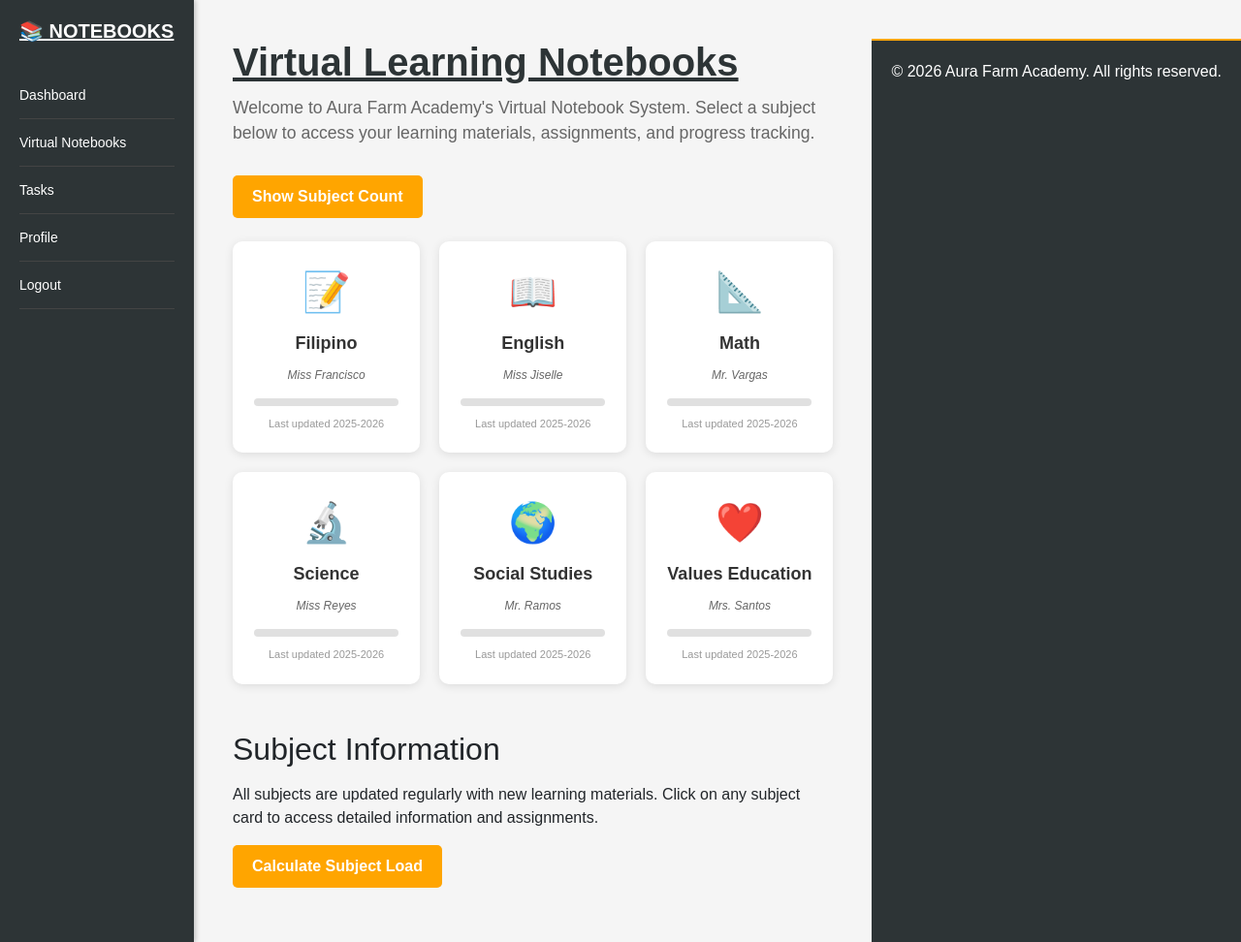
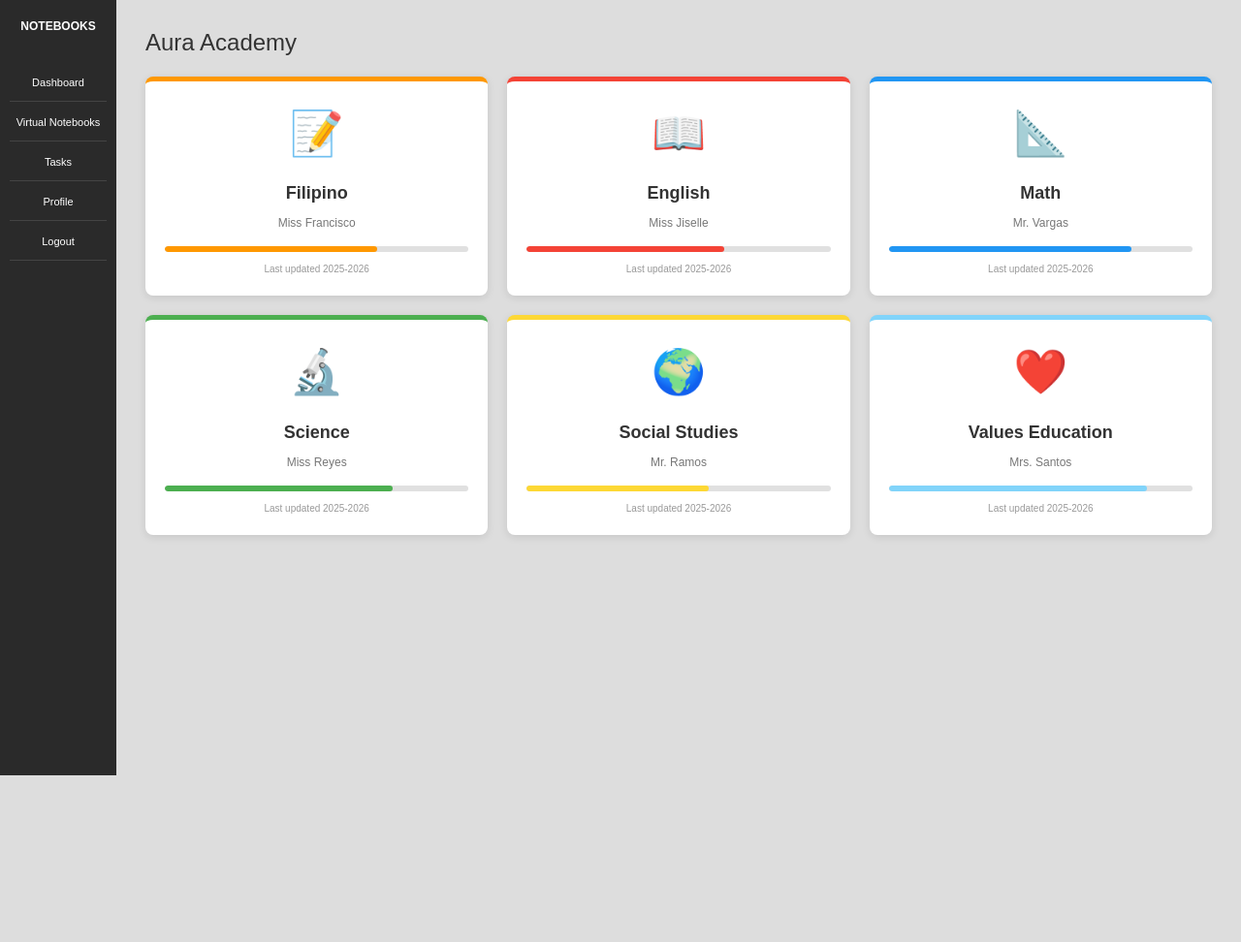
Before and after one commit to Bausahehehahahoo67/Fairview_ICT9Topaz_Q4SkillsTest_Bausa_Gerthy, a plain HTML site: page notebook.html in a window 1280 px wide. Shown: the whole page at 97% size. After the commit the page ends 800 px from the top, so only its background shows below. Drawn offline with nearby package versions, Linux system fonts and the light colour scheme.

Commit message:
Update notebook.html

```diff
--- a/notebook.html
+++ b/notebook.html
@@ -3,33 +3,29 @@
 <head>
     <meta charset="UTF-8">
     <meta name="viewport" content="width=device-width, initial-scale=1.0">
-    <title>Virtual Notebooks - Aura Farm Academy</title>
-    <!-- Bootstrap CSS Link -->
+    <title>NOTEBOOKS - Aura Farm Academy</title>
     <link href="https://cdn.jsdelivr.net/npm/bootstrap@5.3.3/dist/css/bootstrap.min.css" rel="stylesheet">
-    <!-- Bootstrap JS Link -->
     <script src="https://cdn.jsdelivr.net/npm/bootstrap@5.3.3/dist/js/bootstrap.bundle.min.js"></script>
     <style>
-        /* CSS Properties: General body styling */
         body {
-            background-color: #f5f5f5;
+            background-color: #ddd;
             display: flex;
-            font-family: 'Arial', sans-serif;
+            font-family: Arial, sans-serif;
         }
 
-        /* CSS Properties: Sidebar styling */
         .sidebar {
-            width: 200px;
-            background-color: #2d3436;
+            width: 120px;
+            background-color: #2a2a2a;
             color: white;
-            padding: 20px;
+            padding: 20px 10px;
             min-height: 100vh;
-            box-shadow: 2px 0 5px rgba(0,0,0,0.2);
         }
 
         .sidebar h5 {
+            font-size: 12px;
             margin-bottom: 30px;
+            text-align: center;
             font-weight: bold;
-            text-decoration: underline;
         }
 
         .sidebar ul {
@@ -38,340 +34,205 @@
         }
 
         .sidebar ul li {
-            padding: 12px 0;
+            padding: 8px 0;
             border-bottom: 1px solid #444;
+            text-align: center;
         }
 
         .sidebar ul li a {
             color: white;
             text-decoration: none;
-            font-size: 14px;
-            transition: color 0.3s;
+            font-size: 11px;
         }
 
         .sidebar ul li a:hover {
             color: #ffa500;
-            font-weight: bold;
         }
 
-        /* CSS Properties: Main content area */
         .main-content {
             flex: 1;
-            padding: 40px;
+            padding: 30px;
         }
 
-        /* CSS Properties: Heading styling */
-        .main-title {
-            color: #2d3436;
-            font-weight: bold;
-            text-decoration: underline;
-            margin-bottom: 10px;
-            font-size: 2.5rem;
+        h1 {
+            font-size: 24px;
+            margin-bottom: 20px;
+            color: #333;
         }
 
-        .subtitle {
-            color: #666;
-            margin-bottom: 30px;
-            font-size: 1.1rem;
-        }
-
-        /* CSS Properties: Grid container for cards */
-        .cards-container {
+        .cards-grid {
             display: grid;
             grid-template-columns: repeat(3, 1fr);
             gap: 20px;
-            margin-bottom: 30px;
         }
 
-        /* CSS Properties: Card styling */
-        .card {
+        .notebook-card {
             background: white;
-            border-radius: 10px;
+            border-radius: 8px;
             padding: 20px;
             text-align: center;
-            box-shadow: 0 2px 10px rgba(0,0,0,0.1);
+            box-shadow: 0 2px 8px rgba(0,0,0,0.1);
+            border-top: 5px solid;
             cursor: pointer;
             transition: transform 0.3s, box-shadow 0.3s;
-            border: 2px solid transparent;
         }
 
-        .card:hover {
+        .notebook-card:hover {
             transform: translateY(-5px);
-            box-shadow: 0 4px 15px rgba(0,0,0,0.2);
-            border-color: #ffa500;
+            box-shadow: 0 4px 12px rgba(0,0,0,0.15);
         }
 
+        .card-orange { border-top-color: #ff9800; }
+        .card-red { border-top-color: #f44336; }
+        .card-blue { border-top-color: #2196f3; }
+        .card-green { border-top-color: #4caf50; }
+        .card-yellow { border-top-color: #fdd835; }
+        .card-lightblue { border-top-color: #81d4fa; }
+
         .card-icon {
-            font-size: 40px;
-            margin-bottom: 10px;
+            font-size: 45px;
+            margin-bottom: 15px;
         }
 
         .card-title {
+            font-size: 18px;
             font-weight: bold;
-            font-size: 18px;
-            margin-bottom: 10px;
             color: #333;
-            text-decoration: none;
+            margin-bottom: 8px;
         }
 
         .card-teacher {
             font-size: 12px;
-            color: #666;
+            color: #777;
             margin-bottom: 15px;
-            font-style: italic;
         }
 
-        .card-progress {
+        .progress-bar {
+            height: 6px;
             background-color: #e0e0e0;
-            height: 8px;
-            border-radius: 5px;
+            border-radius: 3px;
+            overflow: hidden;
             margin-bottom: 10px;
         }
 
+        .progress-fill {
+            height: 100%;
+            border-radius: 3px;
+        }
+
+        .fill-orange { background-color: #ff9800; width: 70%; }
+        .fill-red { background-color: #f44336; width: 65%; }
+        .fill-blue { background-color: #2196f3; width: 80%; }
+        .fill-green { background-color: #4caf50; width: 75%; }
+        .fill-yellow { background-color: #fdd835; width: 60%; }
+        .fill-lightblue { background-color: #81d4fa; width: 85%; }
+
         .card-date {
-            font-size: 11px;
+            font-size: 10px;
             color: #999;
         }
 
-        /* CSS Properties: Footer styling */
-        .footer {
-            background-color: #2d3436;
-            color: white;
-            padding: 20px;
-            text-align: center;
-            margin-top: 40px;
-            border-top: 2px solid #ffa500;
-        }
-
-        .footer a {
-            color: #ffa500;
-            text-decoration: none;
-            margin: 0 10px;
-        }
-
-        .footer a:hover {
-            text-decoration: underline;
-        }
-
-        /* CSS Properties: Responsive design */
-        @media (max-width: 1200px) {
-            .cards-container {
-                grid-template-columns: repeat(2, 1fr);
+        @media (max-width: 768px) {
+            .cards-grid {
+                grid-template-columns: 1fr;
             }
-        }
-
-        @media (max-width: 768px) {
             body {
                 flex-direction: column;
             }
             .sidebar {
                 width: 100%;
-                min-height: auto;
             }
-            .cards-container {
-                grid-template-columns: 1fr;
-            }
-            .main-title {
-                font-size: 1.8rem;
-            }
-        }
-
-        /* CSS Properties: Button styling */
-        .btn-custom {
-            background-color: #ffa500;
-            color: white;
-            font-weight: bold;
-            border: none;
-            border-radius: 5px;
-            padding: 10px 20px;
-            transition: background-color 0.3s;
-        }
-
-        .btn-custom:hover {
-            background-color: #ff8c00;
-            color: white;
         }
     </style>
 </head>
 <body>
-    <!-- Sidebar Navigation -->
     <div class="sidebar">
-        <h5>📚 NOTEBOOKS</h5>
+        <h5>NOTEBOOKS</h5>
         <ul>
-            <li><a href="#dashboard">Dashboard</a></li>
-            <li><a href="#notebooks">Virtual Notebooks</a></li>
-            <li><a href="#tasks">Tasks</a></li>
-            <li><a href="#profile">Profile</a></li>
-            <li><a href="#logout">Logout</a></li>
+            <li><a href="#">Dashboard</a></li>
+            <li><a href="#">Virtual Notebooks</a></li>
+            <li><a href="#">Tasks</a></li>
+            <li><a href="#">Profile</a></li>
+            <li><a href="#">Logout</a></li>
         </ul>
     </div>
 
-    <!-- Main Content Area -->
     <div class="main-content">
-        <!-- Main Heading -->
-        <h1 class="main-title">Virtual Learning Notebooks</h1>
+        <h1>Aura Academy</h1>
 
-        <!-- Paragraph: Introduction -->
-        <p class="subtitle">Welcome to Aura Farm Academy's Virtual Notebook System. Select a subject below to access your learning materials, assignments, and progress tracking.</p>
+        <div class="cards-grid">
 
-        <!-- Button to display count -->
-        <button class="btn btn-custom mb-4" onclick="displaySubjectCount()">Show Subject Count</button>
-        <div id="countOutput" class="alert alert-info d-none"></div>
-
-        <div class="cards-container">
-            <!-- Card 1: Filipino -->
-            <div class="card" onclick="handleCardClick('Filipino', 'Miss Francisco')">
+            <div class="notebook-card card-orange" onclick="selectSubject('Filipino', 'Miss Francisco')">
                 <div class="card-icon">📝</div>
                 <div class="card-title">Filipino</div>
                 <div class="card-teacher">Miss Francisco</div>
-                <div class="card-progress"></div>
+                <div class="progress-bar">
+                    <div class="progress-fill fill-orange"></div>
+                </div>
                 <div class="card-date">Last updated 2025-2026</div>
             </div>
 
-            <!-- Card 2: English -->
-            <div class="card" onclick="handleCardClick('English', 'Miss Jiselle')">
+
+            <div class="notebook-card card-red" onclick="selectSubject('English', 'Miss Jiselle')">
                 <div class="card-icon">📖</div>
                 <div class="card-title">English</div>
                 <div class="card-teacher">Miss Jiselle</div>
-                <div class="card-progress"></div>
+                <div class="progress-bar">
+                    <div class="progress-fill fill-red"></div>
+                </div>
                 <div class="card-date">Last updated 2025-2026</div>
             </div>
 
-            <!-- Card 3: Math -->
-            <div class="card" onclick="handleCardClick('Math', 'Mr. Vargas')">
+
+            <div class="notebook-card card-blue" onclick="selectSubject('Math', 'Mr. Vargas')">
                 <div class="card-icon">📐</div>
                 <div class="card-title">Math</div>
                 <div class="card-teacher">Mr. Vargas</div>
-                <div class="card-progress"></div>
+                <div class="progress-bar">
+                    <div class="progress-fill fill-blue"></div>
+                </div>
                 <div class="card-date">Last updated 2025-2026</div>
             </div>
 
-            <!-- Card 4: Science -->
-            <div class="card" onclick="handleCardClick('Science', 'Miss Reyes')">
+
+            <div class="notebook-card card-green" onclick="selectSubject('Science', 'Miss Reyes')">
                 <div class="card-icon">🔬</div>
                 <div class="card-title">Science</div>
                 <div class="card-teacher">Miss Reyes</div>
-                <div class="card-progress"></div>
+                <div class="progress-bar">
+                    <div class="progress-fill fill-green"></div>
+                </div>
                 <div class="card-date">Last updated 2025-2026</div>
             </div>
 
-            <!-- Card 5: Social Studies -->
-            <div class="card" onclick="handleCardClick('Social Studies', 'Mr. Ramos')">
+
+            <div class="notebook-card card-yellow" onclick="selectSubject('Social Studies', 'Mr. Ramos')">
                 <div class="card-icon">🌍</div>
                 <div class="card-title">Social Studies</div>
                 <div class="card-teacher">Mr. Ramos</div>
-                <div class="card-progress"></div>
+                <div class="progress-bar">
+                    <div class="progress-fill fill-yellow"></div>
+                </div>
                 <div class="card-date">Last updated 2025-2026</div>
             </div>
 
-            <!-- Card 6: Values Education -->
-            <div class="card" onclick="handleCardClick('Values Education', 'Mrs. Santos')">
+
+            <div class="notebook-card card-lightblue" onclick="selectSubject('Values Education', 'Mrs. Santos')">
                 <div class="card-icon">❤️</div>
                 <div class="card-title">Values Education</div>
                 <div class="card-teacher">Mrs. Santos</div>
-                <div class="card-progress"></div>
+                <div class="progress-bar">
+                    <div class="progress-fill fill-lightblue"></div>
+                </div>
                 <div class="card-date">Last updated 2025-2026</div>
             </div>
         </div>
-
-        <!-- Heading for Additional Info -->
-        <h2 class="mt-5 mb-3">Subject Information</h2>
-
-        <!-- Paragraph: Subject info -->
-        <p>All subjects are updated regularly with new learning materials. Click on any subject card to access detailed information and assignments.</p>
-
-        <!-- Button to calculate total subjects -->
-        <button class="btn btn-custom mb-3" onclick="calculateAverageLoad()">Calculate Subject Load</button>
-        <div id="calcOutput" class="alert alert-success d-none"></div>
     </div>
 
-    <!-- Footer -->
-    <footer class="footer">
-        <p>&copy; 2026 Aura Farm Academy. All rights reserved.</p>
-    </footer>
-
+    <script>
+        function selectSubject(subject, teacher) {
+            alert("You selected: " + subject + " (" + teacher + ")");
+        }
+    </script>
 </body>
-
-<script>
-    // JavaScript Variables and Operators
-    // Variables to store subject data
-    const subjects = ["Filipino", "English", "Math", "Science", "Social Studies", "Values Education"];
-    const totalSubjects = subjects.length;
-    let subjectsClicked = 0;
-
-    // JavaScript Function & Events: Display subject count
-    function displaySubjectCount() {
-        // This function uses variables and displays count using innerHTML
-        document.getElementById("countOutput").classList.remove("d-none");
-        document.getElementById("countOutput").innerHTML = "Total Subjects Available: <strong>" + totalSubjects + "</strong>";
-    }
-
-    // JavaScript Function & Events: Handle card click with conditional statement
-    function handleCardClick(subjectName, teacherName) {
-        // JavaScript Conditional Statement: Check if subject is valid
-        if (subjectName && teacherName) {
-            // JavaScript Variables and Operators: Increment counter
-            subjectsClicked++;
-
-            // JavaScript Output: Using window.alert
-            alert("You selected: " + subjectName + " with " + teacherName + "\nVisits: " + subjectsClicked);
-
-            // JavaScript Output: Using innerHTML
-            document.getElementById("countOutput").classList.remove("d-none");
-            document.getElementById("countOutput").innerHTML = "Currently viewing: <strong>" + subjectName + "</strong> (Teacher: " + teacherName + ")";
-        } else {
-            // JavaScript Output: Alert for error
-            alert("Error: Invalid subject selection");
-        }
-    }
-
-    // JavaScript Function: Calculate and display subject load
-    function calculateAverageLoad() {
-        // JavaScript Variables and Operators: Calculation
-        const hoursPerSubject = 2; // 2 hours per subject
-        const totalHours = totalSubjects * hoursPerSubject;
-
-        // JavaScript Output: Using innerHTML with calculated value
-        document.getElementById("calcOutput").classList.remove("d-none");
-        document.getElementById("calcOutput").innerHTML =
-            "Total Weekly Load: <strong>" + totalHours + " hours</strong> (" +
-            totalSubjects + " subjects × " + hoursPerSubject + " hours each)";
-    }
-
-    // JavaScript Comments: Function to list all subjects using iteration
-    function listAllSubjects() {
-        // JavaScript Iteration Statement: Using for loop
-        console.log("Available Subjects:");
-        for (let i = 0; i < subjects.length; i++) {
-            console.log((i + 1) + ". " + subjects[i]);
-        }
-    }
-
-    // JavaScript Comments: Function to check subject availability
-    function checkSubjectAvailability(subjectName) {
-        // JavaScript Iteration Statement: Using forEach and Conditional Statement
-        let found = false;
-        subjects.forEach(function(subject) {
-            if (subject.toLowerCase() === subjectName.toLowerCase()) {
-                found = true;
-            }
-        });
-
-        // JavaScript Conditional Statement: Return result
-        if (found) {
-            return subjectName + " is available!";
-        } else {
-            return subjectName + " is not found.";
-        }
-    }
-
-    // JavaScript Comments: Display all subjects on page load
-    window.onload = function() {
-        listAllSubjects();
-        // JavaScript Output: Using document.write alternative (displayed in console)
-        console.log(checkSubjectAvailability("Math"));
-    };
-
-</script>
-
 </html>
```
